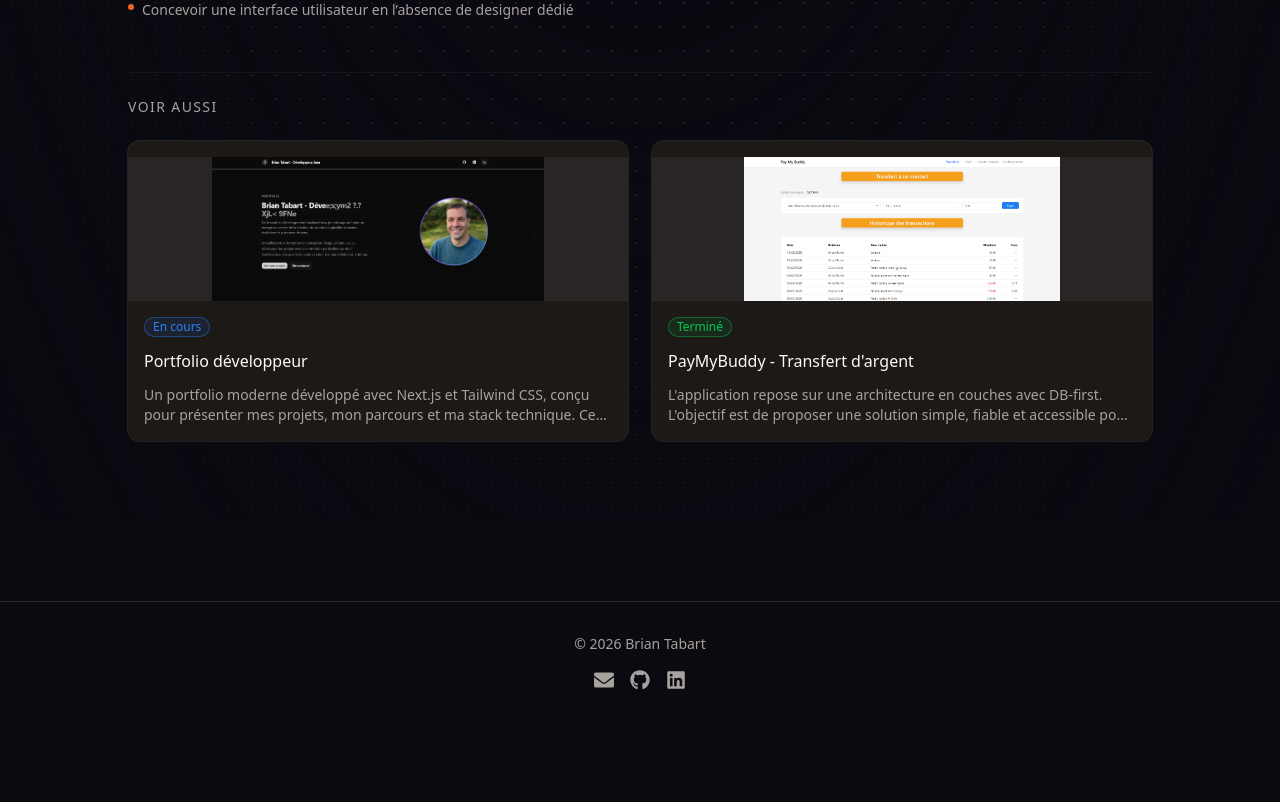
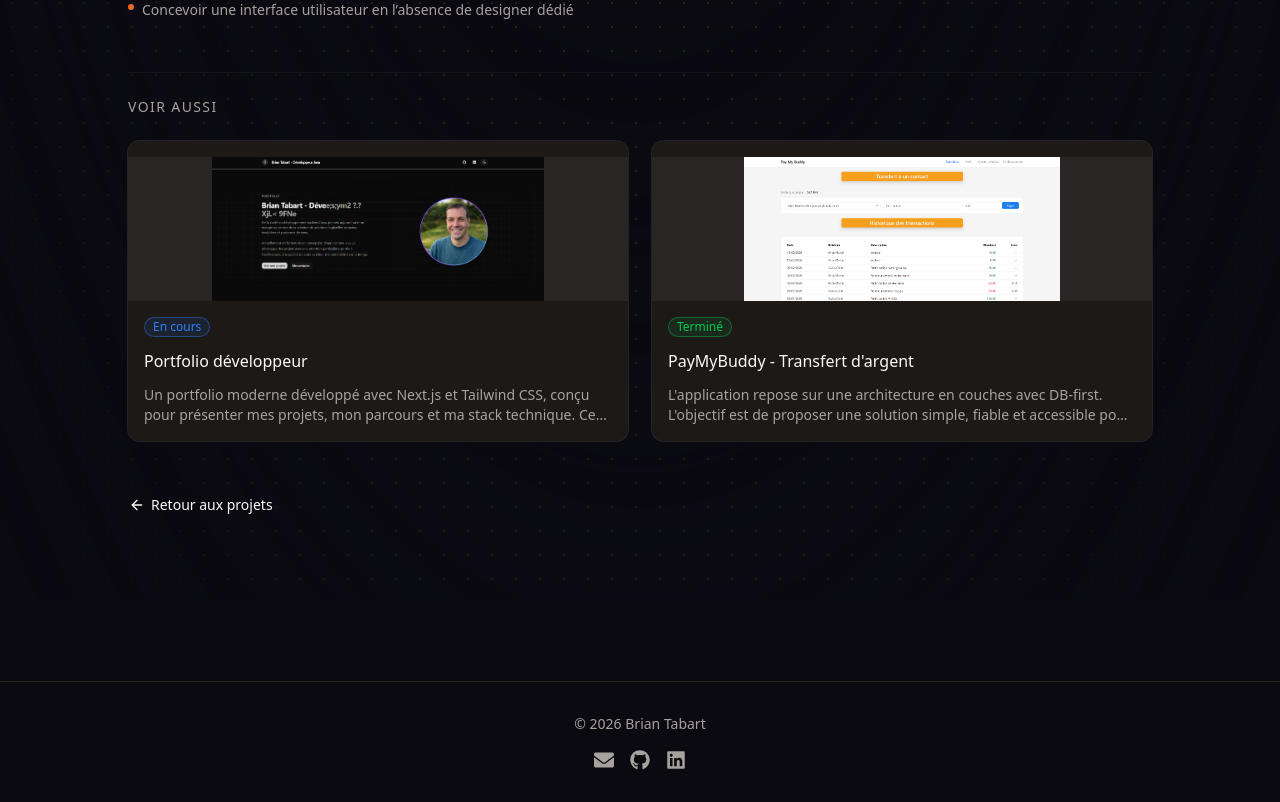
Before and after one commit to WebisBrian/TABART-Brian-Portfolio, a Next.js app: page /projects/guideo-saas in a window 1280 px wide. Shown: the part 2570-3372 px from the top of the page. Before the commit the page ends 3292 px from the top, so only its background shows below. Built offline with nearby package versions, Linux system fonts and the light colour scheme.

Commit message:
Feat: add return back page / improve visibility

```diff
--- a/src/components/sections/project-page-content.tsx
+++ b/src/components/sections/project-page-content.tsx
@@ -76,7 +76,7 @@ export function ProjectPageContent({ project, details, relatedProjects }: Props)
     <div className="relative overflow-hidden">
       {/* Dot grid background */}
       <div
-        className="absolute inset-0 bg-[radial-gradient(var(--border)_1px,transparent_1px)] bg-[size:24px_24px]"
+        className="absolute inset-0 bg-[radial-gradient(var(--border)_1px,transparent_1px)] bg-[size:24px_24px] opacity-40 dark:opacity-100"
         aria-hidden="true"
       />
       <div
@@ -275,6 +275,15 @@ export function ProjectPageContent({ project, details, relatedProjects }: Props)
             </motion.div>
           )}
 
+          <motion.div variants={fadeUp}>
+            <Button variant="ghost" asChild className="px-0 hover:bg-transparent">
+              <Link href="/#projects">
+                <ArrowLeft />
+                Retour aux projets
+              </Link>
+            </Button>
+          </motion.div>
+
         </motion.div>
       </SiteContainer>
     </div>
```
